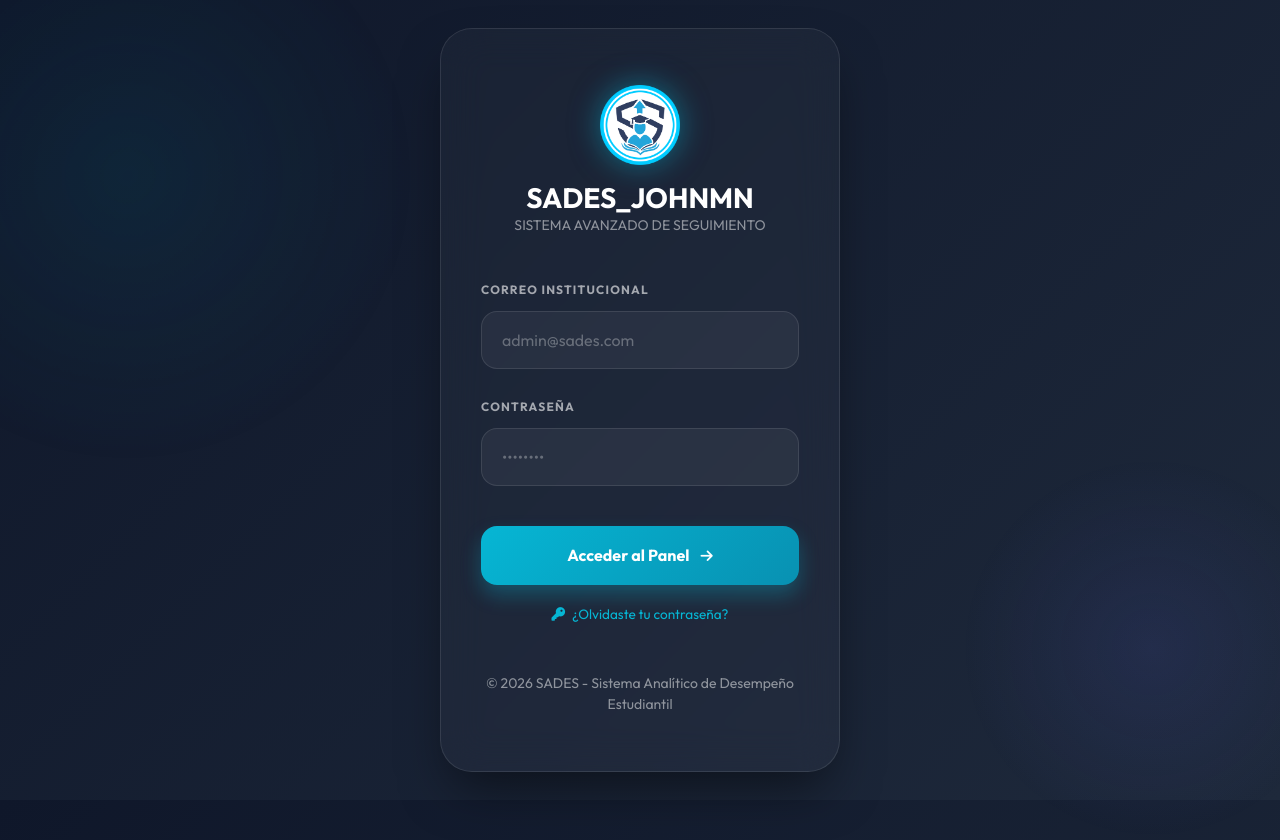
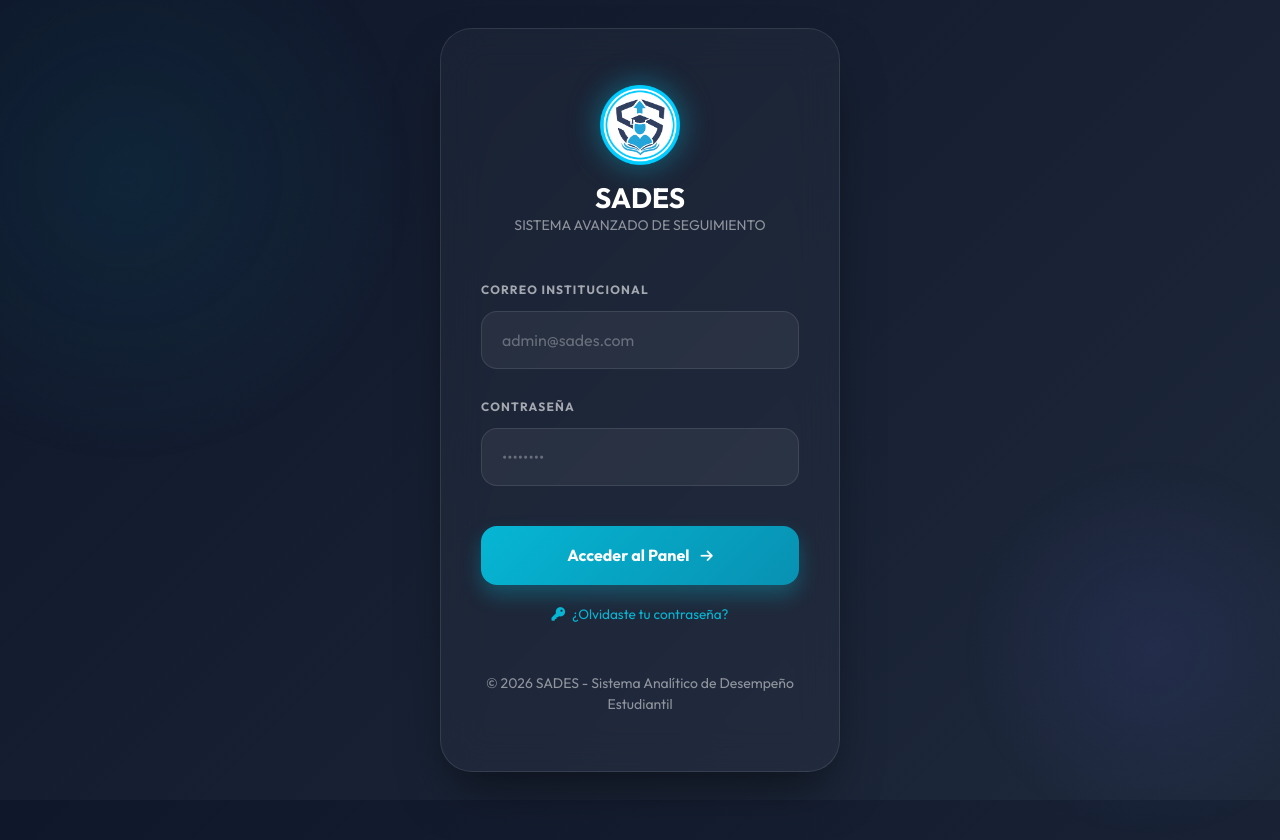
Before and after one commit to Johnmn007/modulador, a Flask app: page /auth/login in a window 1280 px wide; the page is wider, and only the part inside the window is pictured. Run offline with Flask 3, Linux system fonts and the light colour scheme; some libraries are stand-ins or nearby versions.

Commit message:
este comit es pa corregir

```diff
--- a/app/templates/auth/login.html
+++ b/app/templates/auth/login.html
@@ -146,7 +146,7 @@
         <div class="login-card">
             <div class="logo-box">
                 <img src="{{url_for('static', filename='img/logo_see_f.png')}}" alt="SADES">
-                <h1 class="h3 fw-bold mb-0">SADES_JOHNMN</h1>
+                <h1 class="h3 fw-bold mb-0">SADES</h1>
                 <p class="small text-white-50">SISTEMA AVANZADO DE SEGUIMIENTO</p>
             </div>
 
```
